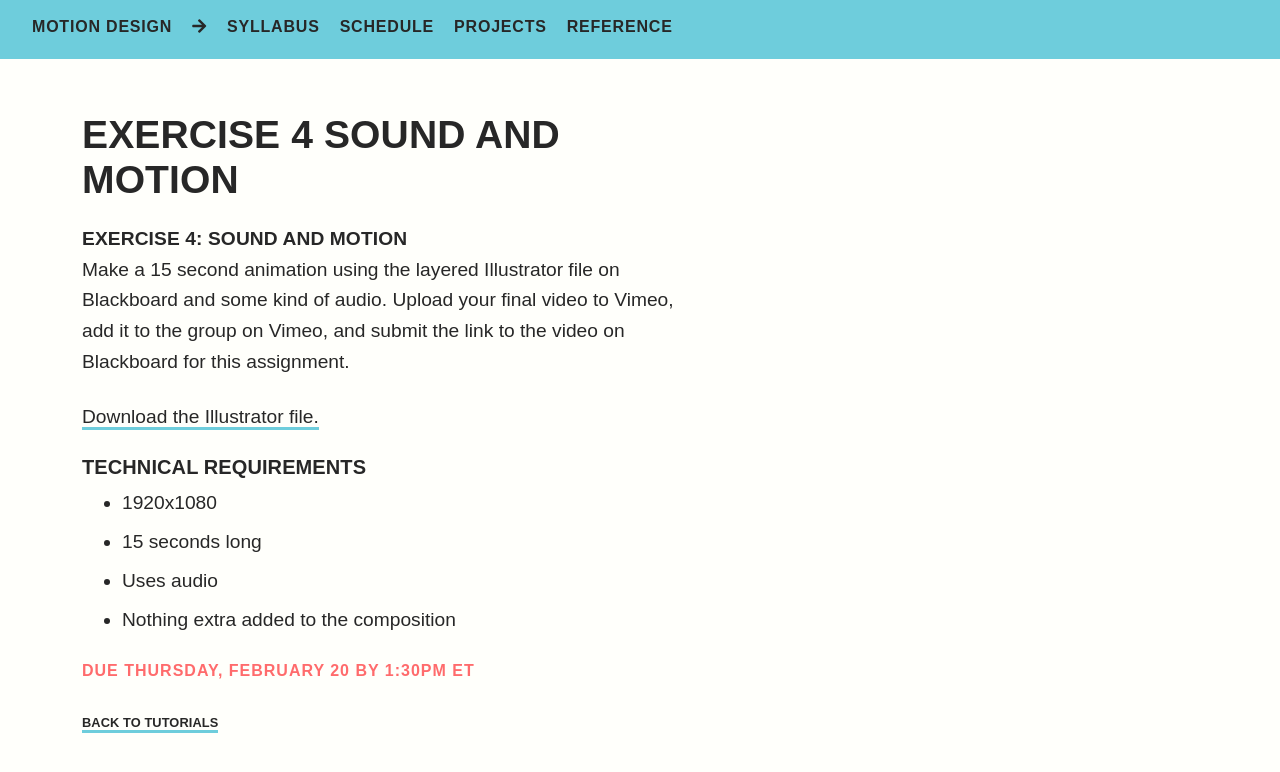
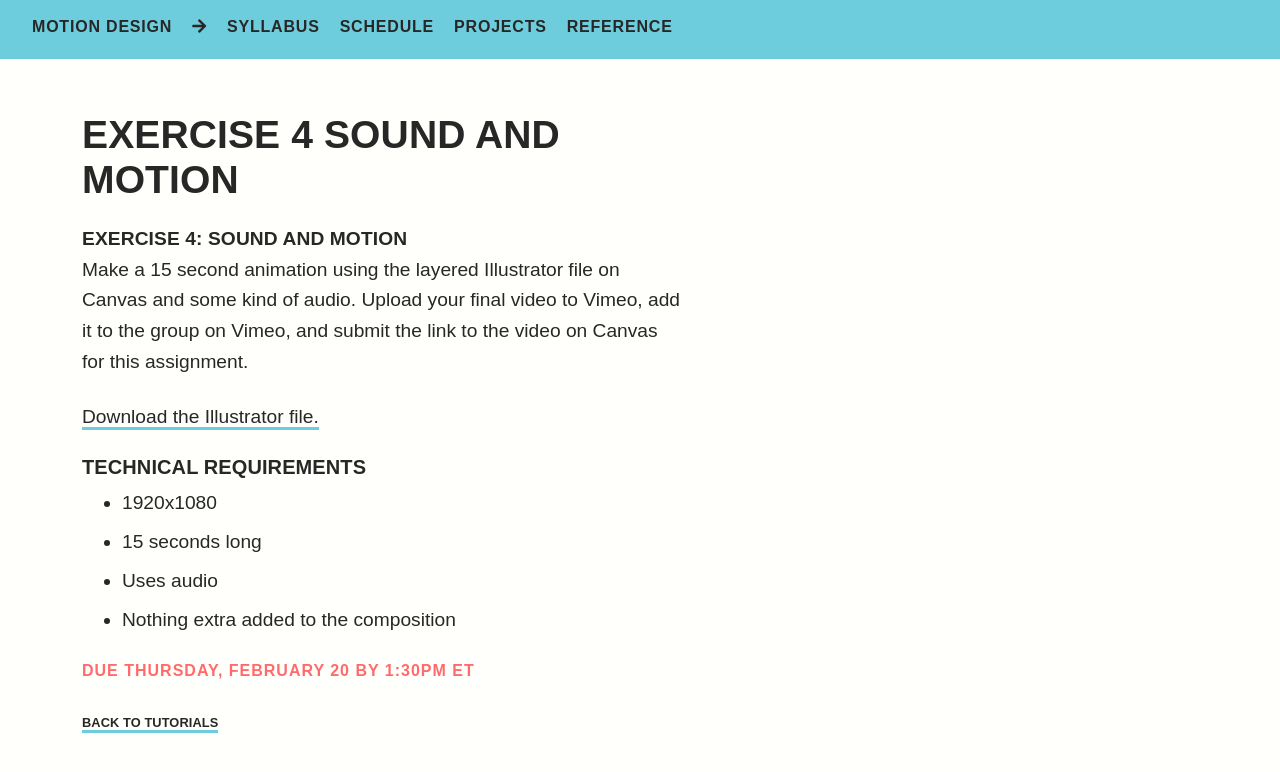
Before and after one commit to gmu-gd/motion25-spring, a Jekyll site: the page built from _posts/exercises/2025-02-13-e4.md, in a window 1280 px wide. Shown: the top 772 px of the page. Built offline with Jekyll 4.4.1, drawn with Linux system fonts in a browser that asks for light colours; some web fonts are replaced.

Commit message:
blackboard removals

```diff
--- a/_posts/exercises/2025-02-13-e4.md
+++ b/_posts/exercises/2025-02-13-e4.md
@@ -7,7 +7,7 @@ subhead: Exercise 4
 categories: [exercises]
 ---
 #### Exercise 4: Sound and Motion
-Make a 15 second animation using the layered Illustrator file on Blackboard and some kind of audio. Upload your final video to Vimeo, add it to the group on Vimeo, and submit the link to the video on Blackboard for this assignment.
+Make a 15 second animation using the layered Illustrator file on Canvas and some kind of audio. Upload your final video to Vimeo, add it to the group on Vimeo, and submit the link to the video on Canvas for this assignment.
 
 [Download the Illustrator file.](https://www.dropbox.com/s/3kaqcqc7kslp5ps/E4-DemoFile.ai?dl=0)
 
```
Also changed, not shown: _posts/due/2025-03-06-due.md (+1 -1 lines), _posts/due/2025-03-13-due.md (+1 -1 lines), _posts/projects/2025-01-24-p1.md (+1 -1 lines).
